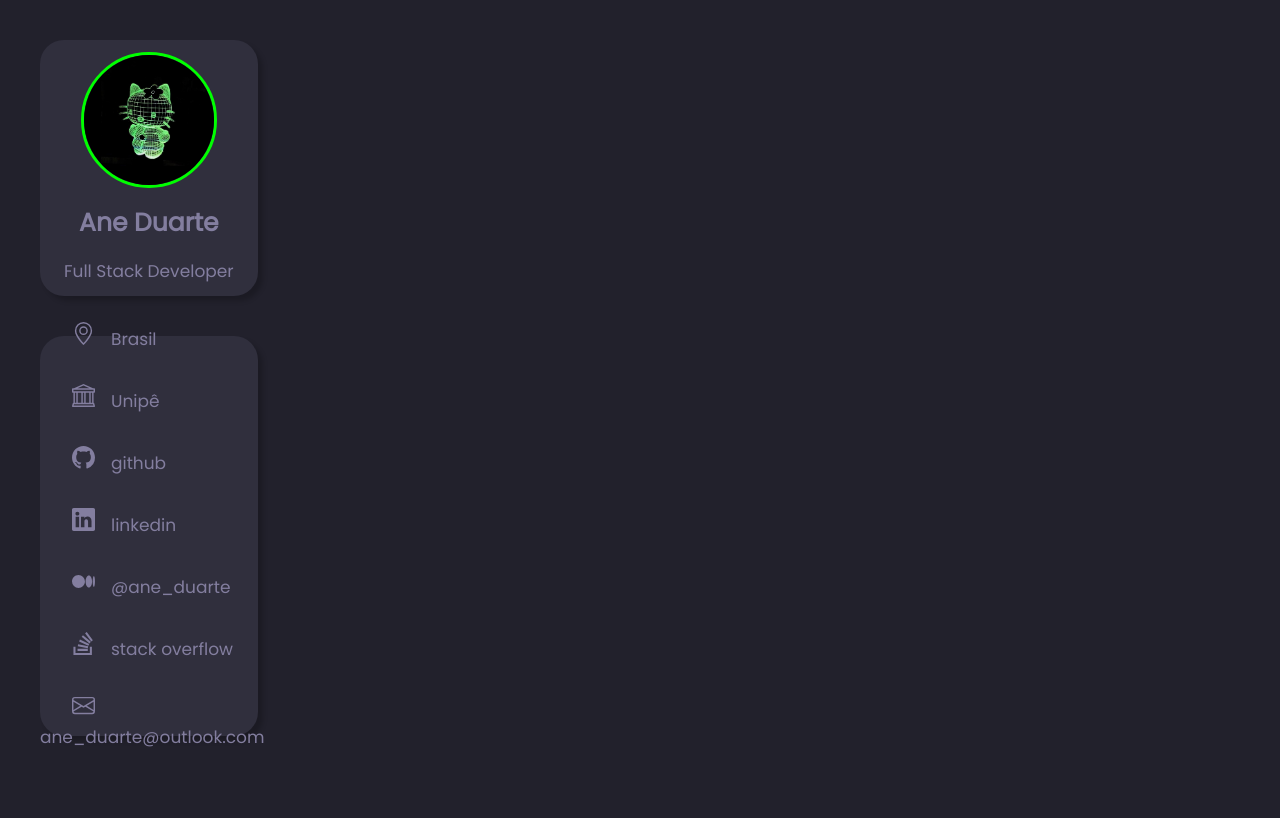
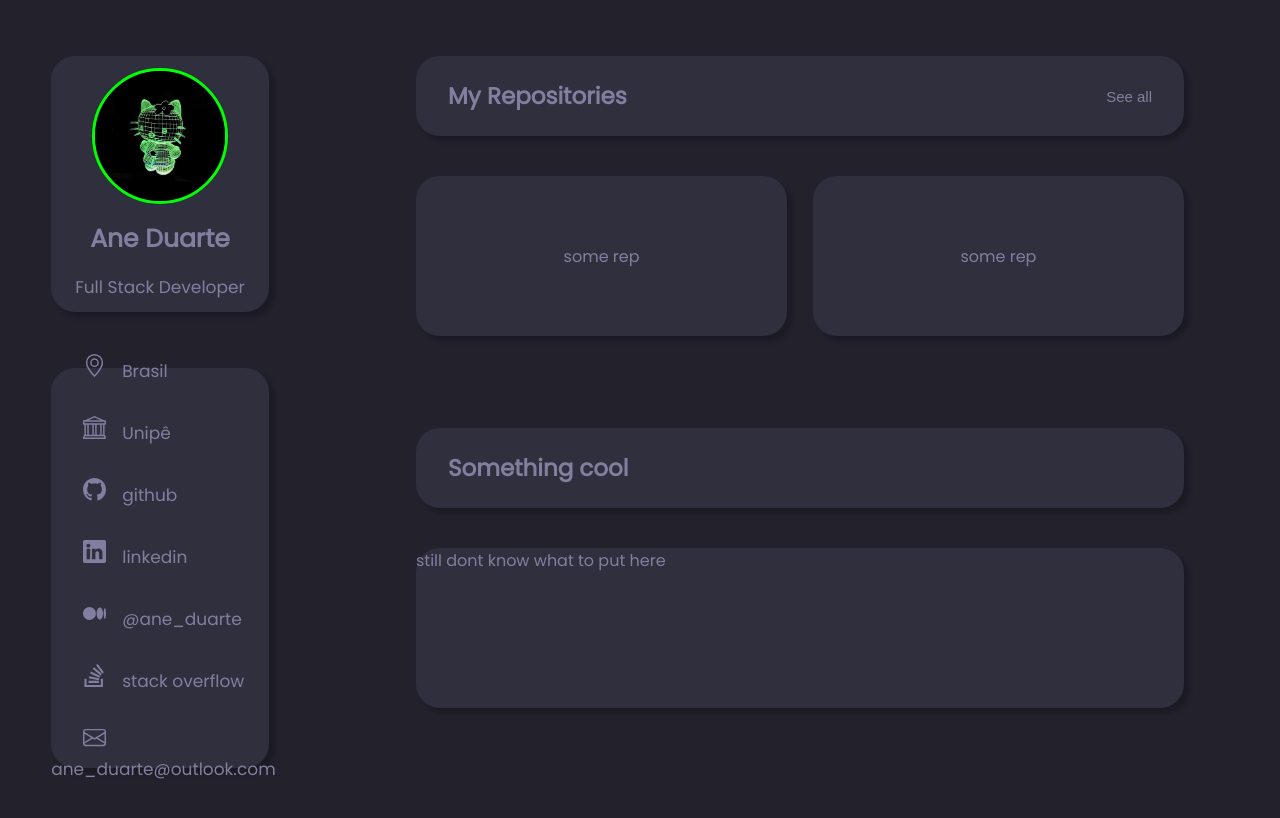
Before and after one commit to AneDuarte/Portfolio, a plain HTML site: page index.html in a window 1280 px wide. Drawn offline with Linux system fonts and the light colour scheme.

Commit message:
conteudo geral do portfolio e css

```diff
--- a/index.css
+++ b/index.css
@@ -5,19 +5,26 @@
 
 body {
     background-color: #22212C;
-    padding: 2.5rem;
     font-family: 'Poppins', sans-serif;
+    display: flex;
+    justify-content: space-between;
+    color: #837E9F;
 }
 
 .container-left {
     height: 100vh;
-    width: 30vw;
+    width: 25vw;
+    display: flex;
+    flex-direction: column;
+    justify-content: space-between;
+    align-items: center;
 }
 
 .container-left .container-perfil {
     width: 17vw;
     height: 32vh;
     border-radius: 1.5rem;
+    margin-top: 3.5rem;
     display: flex;
     flex-direction: column;
     align-items: center;
@@ -34,13 +41,11 @@ body {
 }
 
 .container-left .container-perfil h1{
-    color: #837E9F;
     font-size: 25px;
     margin: 1rem;
 }
 
 .container-left .container-perfil p{
-    color: #837E9F;
     font-size: 17px;
 }
 
@@ -54,7 +59,6 @@ body {
     flex-direction: column;
     align-items: flex-start;
     justify-content: center;
-    color: #837E9F;
     box-shadow: 5px 5px 5px rgba(0, 0, 0, 0.2);
 }
 /* centralizar icones e texto */
@@ -70,6 +74,95 @@ body {
     margin-left: 2rem;
 }
 
+.container-right {
+    height: 100vh;
+    width: 75vw;
+    display: flex;
+    flex-direction: column;
+    justify-content: space-between;
+    align-items: center;
+}
+
+.container-right .container-repositorios .container-todos-repositorios {
+    width: 60vw;
+    height: 10vh;
+    border-radius: 1.5rem;
+    background-color: #302F3D;
+    margin-top: 3.5rem;
+    display: flex;
+    flex-direction: row;
+    align-items: center;
+    justify-content: space-between;
+    box-shadow: 5px 5px 5px rgba(0, 0, 0, 0.2);
+}
+
+.container-right .container-repositorios .container-todos-repositorios h1 {
+    margin-left: 2rem;
+    font-size: 23px;
+}
+
+.container-right .container-repositorios .container-todos-repositorios button {
+    color: #837E9F;
+    background-color: transparent;
+    border: none;
+    margin-right: 2rem;
+    font-size: 15px;
+    cursor: pointer;
+}
+
+.container-right .container-repositorios-recentes {
+    width: 100%;
+    height: 20vh;
+    display: flex;
+    flex-direction: row;
+    margin-top: 2.5rem;
+    justify-content: space-between;
+}
+
+.container-right .container-repositorios-recentes .container-repositorio {
+    height: 100%;
+    width: 29vw;
+    background-color: #302F3D;
+    border-radius: 1.5rem;
+    display: flex;
+    flex-direction: column;
+    align-items: center;
+    justify-content: center;
+    box-shadow: 5px 5px 5px rgba(0, 0, 0, 0.2);
+}
+
+.container-right .container-of-something {
+    height: 35vh;
+    display: flex;
+    flex-direction: column;
+    justify-content: space-between;
+}
+
+.container-right .container-of-something .container-of-something-2 {
+    width: 60vw;
+    height: 10vh;
+    border-radius: 1.5rem;
+    background-color: #302F3D;
+    display: flex;
+    flex-direction: row;
+    align-items: center;
+    justify-content: space-between;
+    box-shadow: 5px 5px 5px rgba(0, 0, 0, 0.2);
+}
+
+.container-right .container-of-something .container-of-something-2 h1 {
+    margin-left: 2rem;
+    font-size: 23px;
+}
+
+.container-right .container-of-something .container-of-something-3 {
+    width: 100%;
+    height: 20vh;
+    background-color: #302F3D;
+    border-radius: 1.5rem;
+    box-shadow: 5px 5px 5px rgba(0, 0, 0, 0.2);
+}
+
 /*
 :root {
     --body-bg-color: #22212C;
--- a/index.html
+++ b/index.html
@@ -48,7 +48,25 @@
             </section>
         </section>
         <section class="container-right">
-
+            <section class="container-repositorios">
+                <section class="container-todos-repositorios">
+                    <h1>My Repositories</h1>
+                    <button>See all</button>
+                </section>
+                <section class="container-repositorios-recentes">
+                    <section class="container-repositorio">some rep</section>
+                    <section class="container-repositorio">some rep</section>
+                </section>
+            </section>
+            <section class="container-of-something">
+              <section class="container-of-something-2">
+                  <h1>Something cool</h1>
+              </section>
+              <section class="container-of-something-3">
+                <p>still dont know what to put here</p>
+              </section>
+            </section>
+            <section class="container-extra"></section>
         </section>
     </body>
 </html>
```
